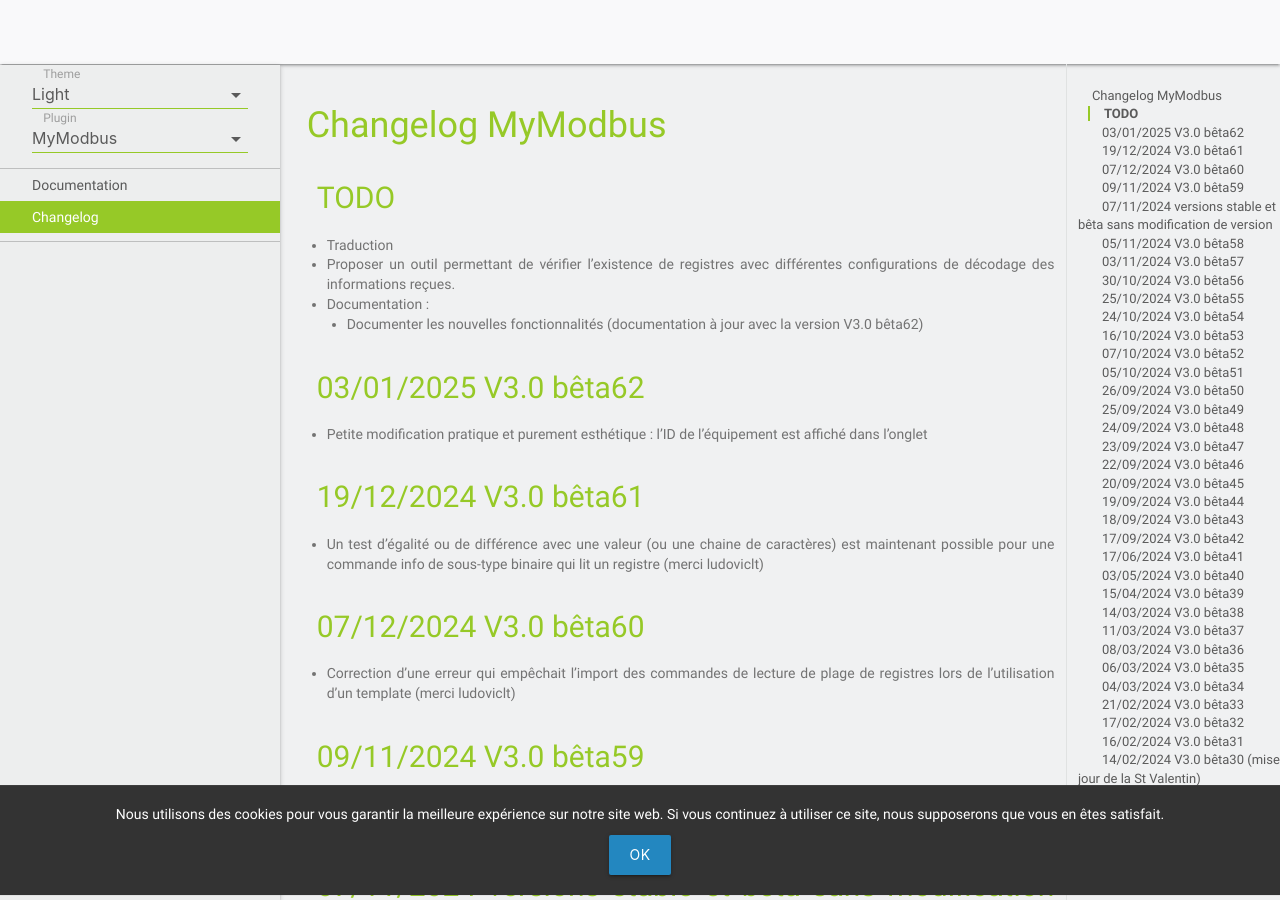
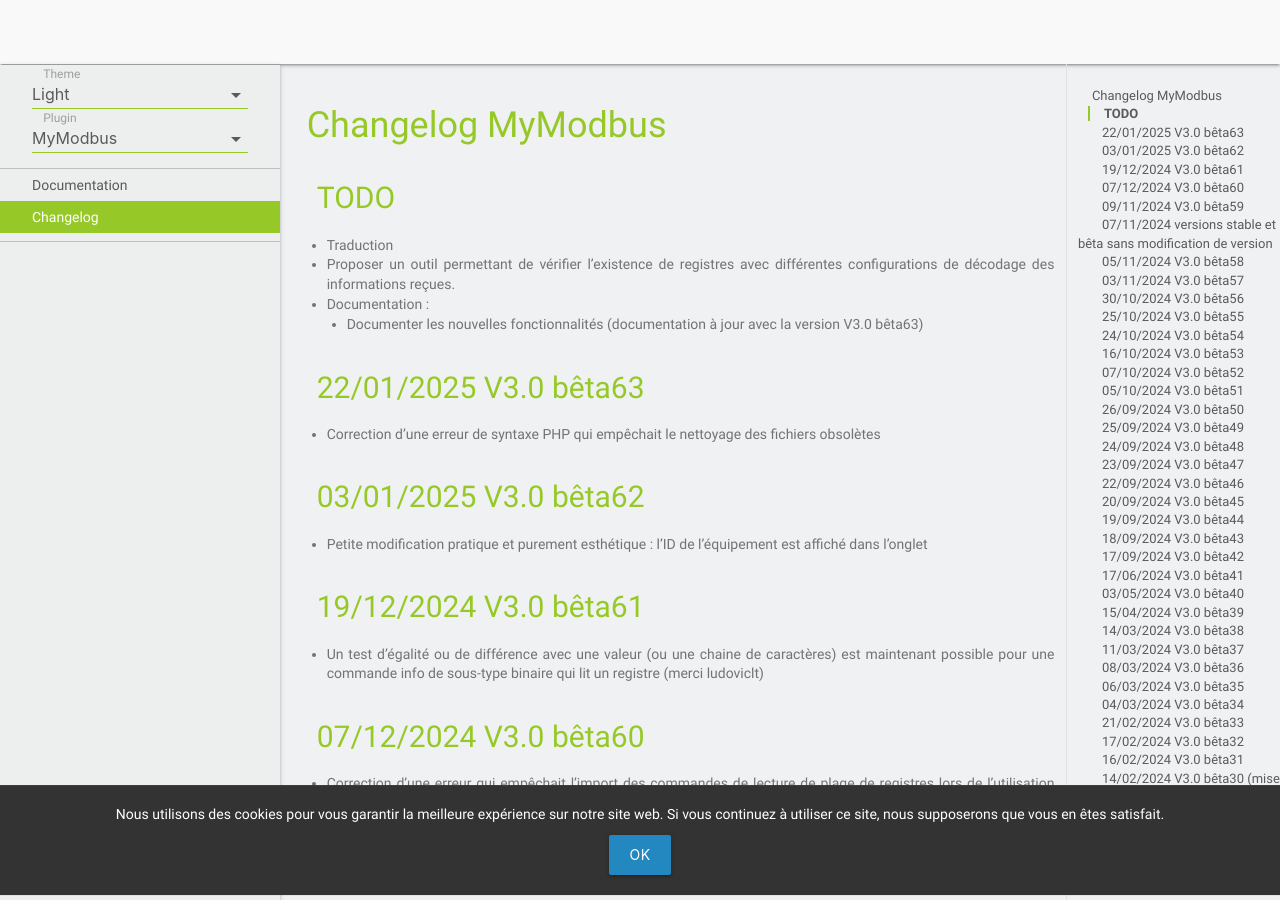
Before and after one commit to MrWaloo/jeedom-plugins-doc, a Jekyll site: the page built from docs/fr_FR/mymodbus_changelog.md, in a window 1280 px wide and 900 px high. Built offline with Jekyll 4.4.1, drawn with Linux system fonts in a browser that asks for light colours; emoji names are drawn with the system emoji font; our own code applies the rules of GitHub Pages for plain Markdown files.

Commit message:
Update mymodbus_changelog.md

```diff
--- a/docs/fr_FR/mymodbus_changelog.md
+++ b/docs/fr_FR/mymodbus_changelog.md
@@ -4,7 +4,10 @@
 - Traduction
 - Proposer un outil permettant de vérifier l'existence de registres avec différentes configurations de décodage des informations reçues.
 - Documentation :
-  - Documenter les nouvelles fonctionnalités (documentation à jour avec la version V3.0 bêta62)
+  - Documenter les nouvelles fonctionnalités (documentation à jour avec la version V3.0 bêta63)
+
+## 22/01/2025 V3.0 bêta63
+- Correction d'une erreur de syntaxe PHP qui empêchait le nettoyage des fichiers obsolètes
 
 ## 03/01/2025 V3.0 bêta62
 - Petite modification pratique et purement esthétique : l'ID de l'équipement est affiché dans l'onglet
```
